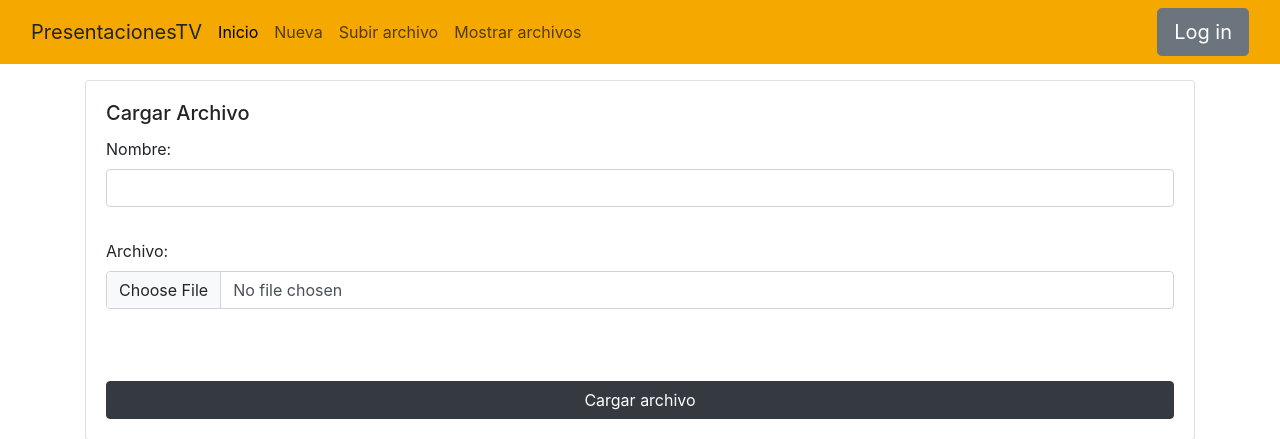
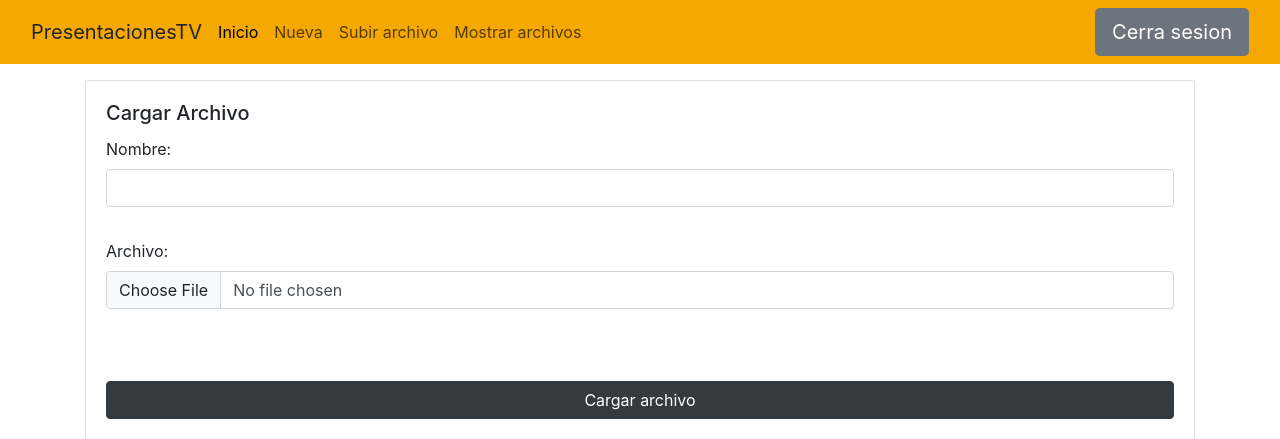
Before and after one commit to lisandrofunes/cicom-presentaciones, a Django app: page /archivo-create/ in a window 1280 px wide. Shown: the top 439 px of the page. Run offline with Django 4.2, Linux system fonts and the light colour scheme; a user stored in the database is signed in; some libraries are stand-ins or nearby versions.

Commit message:
Se agrega autenticacion en el nav y el boton logout

```diff
--- a/templates/base.html
+++ b/templates/base.html
@@ -17,6 +17,7 @@
               <li class="nav-item">
                 <a class="nav-link active" aria-current="page" href="#">Inicio</a>
               </li>
+              {%if request.user.is_authenticated%}
               <li class="nav-item">
                 <a class="nav-link" href="{% url 'imagenes:presentacion-create' %}">Nueva</a>
               </li>
@@ -27,7 +28,10 @@
                 <a class="nav-link" href="{% url 'imagenes:archivo-list' %}">Mostrar archivos</a>
               </li>
             </ul>
-            <a  href="{% url 'imagenes:login' %}" class="btn btn-secondary btn-lg" >Log in </a>
+            <a  href="{% url 'imagenes:logout' %}" class="btn btn-secondary btn-lg" >Cerra sesion </a>
+            {%else%}
+            <a  href="{% url 'imagenes:login' %}" class="btn btn-secondary btn-lg" >Iniciar sesion </a>
+            {%endif%}
         </div>
 
       </nav>
```
Also changed, not shown: db.sqlite3.
